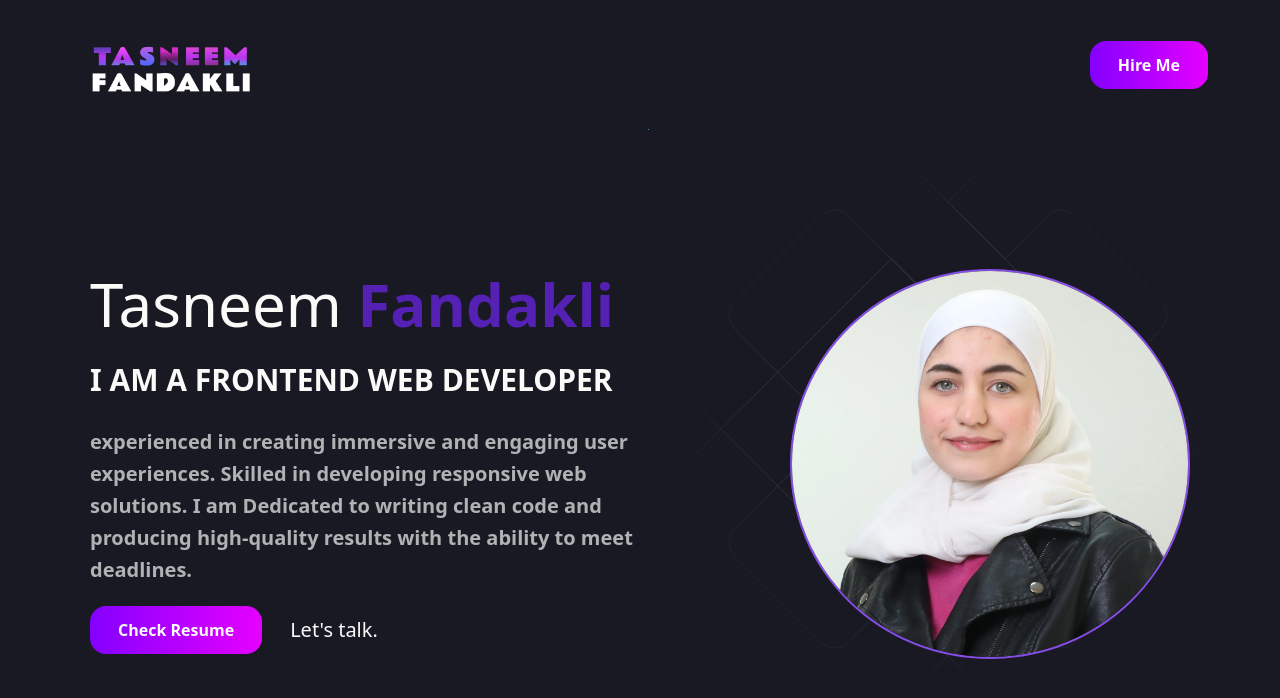
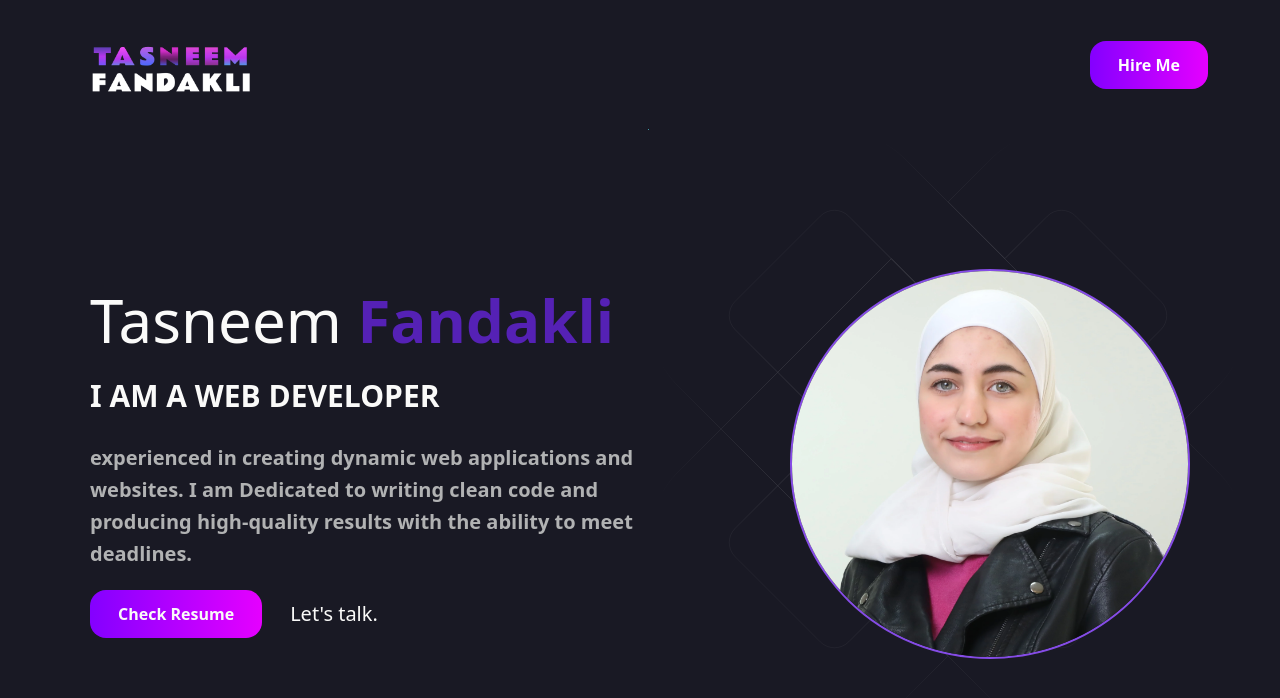
Before and after one commit to TasneemFand/My-Portfolio, a Next.js app: page / in a window 1280 px wide. Shown: the top 698 px of the page. Built offline with nearby package versions, Linux system fonts and the light colour scheme; what tailwind-clip-path would draw is missing.

Commit message:
edit hero

```diff
--- a/components/sections/hero.tsx
+++ b/components/sections/hero.tsx
@@ -41,15 +41,14 @@ export const Hero = () => {
               </p>
 
               <p className="mt-7 mb-7 text-3xl text-center md:text-start uppercase font-semibold">
-                I am a frontend web developer
+                I am a web developer
               </p>
               <p
                 className="text-xl text-center md:text-start leading-8 mt-7 text-[#B1B2B3] font-semibold
               "
               >
-                experienced in creating immersive and engaging user experiences.
-                Skilled in developing responsive web solutions. I am Dedicated
-                to writing clean code and producing high-quality results with
+                experienced in creating dynamic web applications and websites.
+                I am Dedicated to writing clean code and producing high-quality results with
                 the ability to meet deadlines.
               </p>
             </motion.div>
```
